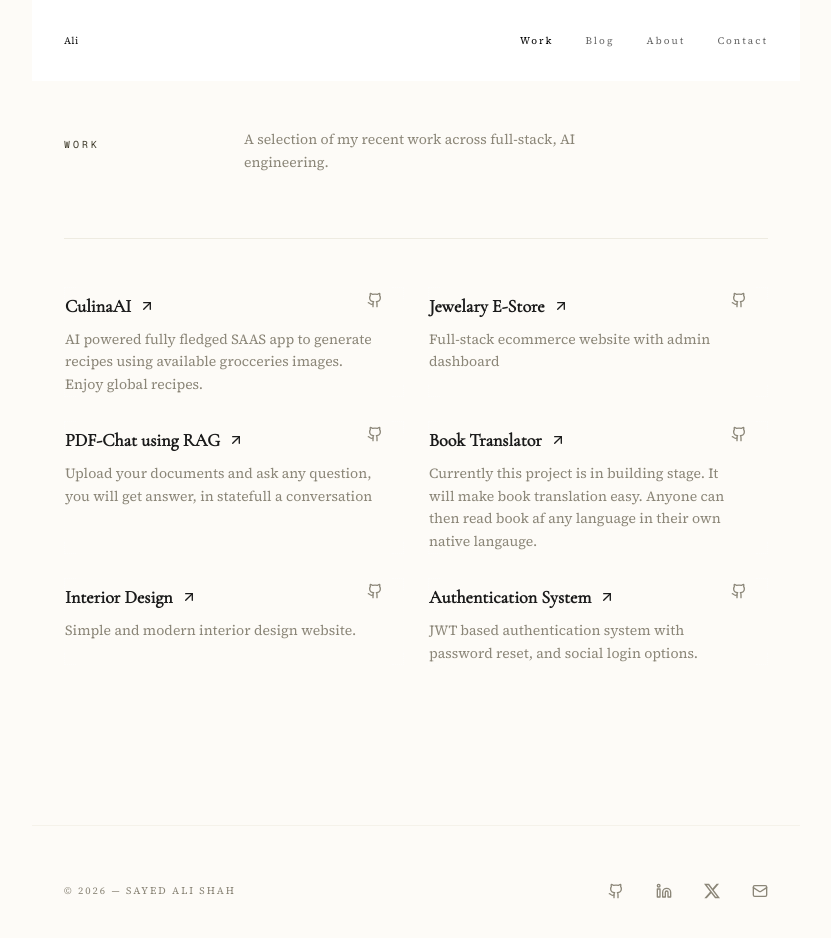
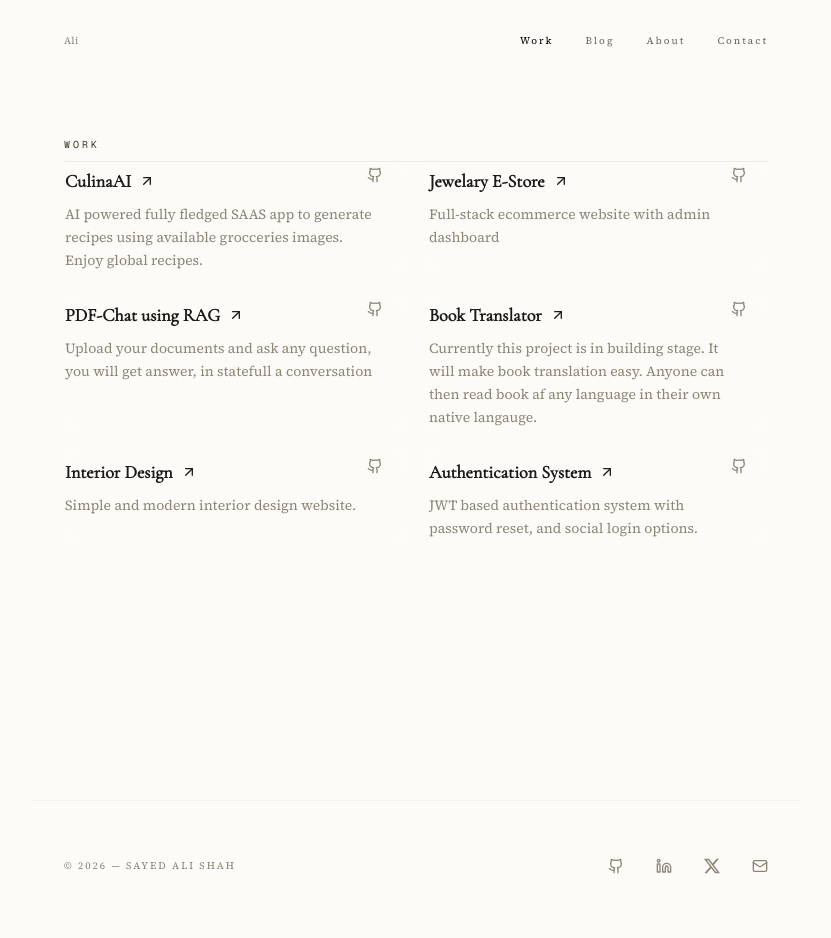
Before and after one commit to salisai/Portfolio, a Next.js app: page /projects in a window 1280 px wide. Shown: the top 938 px of the page, without its empty margins (224-1055 px from the left). Built offline with nearby package versions, Linux system fonts and the light colour scheme.

Commit message:
fixed ui

```diff
--- a/app/page.tsx
+++ b/app/page.tsx
@@ -67,14 +67,14 @@ export default function Home() {
                 className="text-3xl md:text-4xl font-light tracking-tighter text-foreground leading-[0.8] mb-8"
               >
                 Sayed Ali Shah. <br />
-                <span className="text-muted-foreground/50 italic font-light text-xl md:text-2xl tracking-tight">
+                <span className="text-muted-foreground/50 font-light text-xl md:text-2xl tracking-tight">
                   AI Engineering and Research
                 </span>
               </h1>
-              <p>
-                  Hey, I'm Ali. I build <span className="text-foreground">full-stack web apps</span> and wire AI into them — LLMs, agentic workflows,
+              <p className='text-[16px] text-foreground font-light leading-relaxed'>
+                  Hey, I'm Ali. I build full-stack web apps and wire AI into them — LLMs, agentic workflows,
                   and API integrations that make products smarter without getting in the user's way. Currently open to freelance projects and full-stack roles. If you're building something real,
-                  <span className="text-primary/80 font-medium italic"> let's talk.</span>
+                  <span className="text-primary/80 font-medium"> let's talk.</span>
                 </p>
             </div>
           </motion.div>
--- a/app/projects/page.tsx
+++ b/app/projects/page.tsx
@@ -85,18 +85,10 @@ export default function Projects() {
           variants={stagger}
           initial="hidden"
           animate="show"
-          className="grid grid-cols-1 md:grid-cols-12 gap-4 border-b border-border/50 pb-16 mb-12"
+          className="gap-4 border-b border-border/50"
         >
           <div className="md:col-span-3">
             <span className="text-[10px] font-mono uppercase tracking-[0.3em] text-primary">Work</span>
-          </div>
-
-          <div className="md:col-span-7">
-            <p
-              className="text-[14px] text-muted-foreground font-light leading-relaxed max-w-xl"
-            >
-              A selection of my recent work across full-stack, AI engineering.
-            </p>
           </div>
         </motion.div>
 
--- a/components/navbar.tsx
+++ b/components/navbar.tsx
@@ -28,7 +28,7 @@ export default function Navbar() {
   return (
     <>
       {/* DESKTOP */}
-      <div className="max-w-3xl px-6 mx-auto lg:px-8 lg:flex fixed top-0 inset-x-0 z-50 justify-center bg-white">
+      <div className="max-w-3xl px-6 mx-auto lg:px-8 lg:flex fixed top-0 inset-x-0 z-50 justify-center bg-background">
         <nav
           className="
             flex items-center justify-between w-full gap-10
@@ -38,7 +38,7 @@ export default function Navbar() {
         >
           <Link
             href="/"
-            className="text-[10px] tracking-wide"
+            className="text-[10px] tracking-wide text-muted-foreground"
           >
             Ali
           </Link>
```
